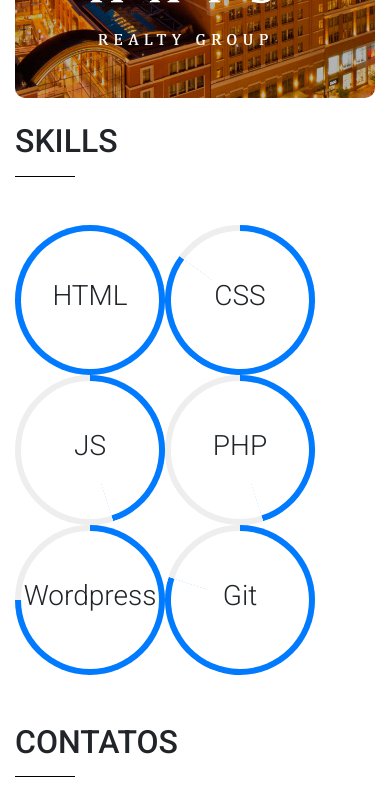
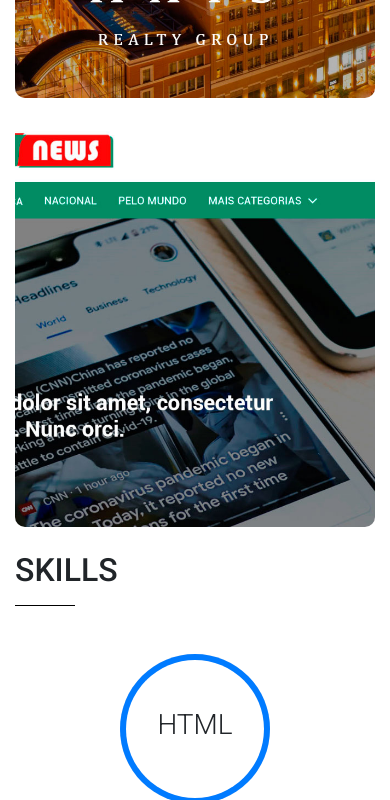
Before and after one commit to jonasmoreirajunior/jonasmoreirajunior.github.io, a plain HTML site: page index.html in a window 390 px wide. Shown: the part 1730-2530 px from the top of the page. Drawn offline with Linux system fonts and the light colour scheme.

Commit message:
skills mobile

```diff
--- a/css/style.css
+++ b/css/style.css
@@ -265,4 +265,17 @@ nav.navbar {
 	.header-content h2 {
 		font-size: 1.5rem;
 	}
+
+	.skills-list {
+		flex-direction: column !important;
+		align-items: center !important;
+	}
+
+	.skills-list .progress {
+		margin-bottom: 2rem;
+	}
+
+	.skills-list .progress:last-child {
+		margin-bottom: 0 !important;
+	}
 }
--- a/index.html
+++ b/index.html
@@ -93,6 +93,10 @@
               class="job col-md-5 mb-4"
               style="background-image: url('img/axis-realty.jpg')"
             ></span>
+            <span
+              class="job col-md-5 mb-4"
+              style="background-image: url('img/costa-verde-news.jpg')"
+            ></span>
           </div>
         </section>
       </div>
@@ -100,7 +104,7 @@
       <div class="row">
         <section id="skills" class="skills col-12">
           <h2 class="mt-4 mb-5 pb-3">Skills</h2>
-          <div class="d-flex justify-content-md-between flex-wrap">
+          <div class="d-flex justify-content-md-between flex-wrap skills-list">
             <div class="progress" data-value="100" data-skill="HTML">
               <span class="progress-left">
                 <span class="progress-bar border-primary"></span>
```
Also changed, not shown: README.md, img/costa-verde-news.jpg (added).
